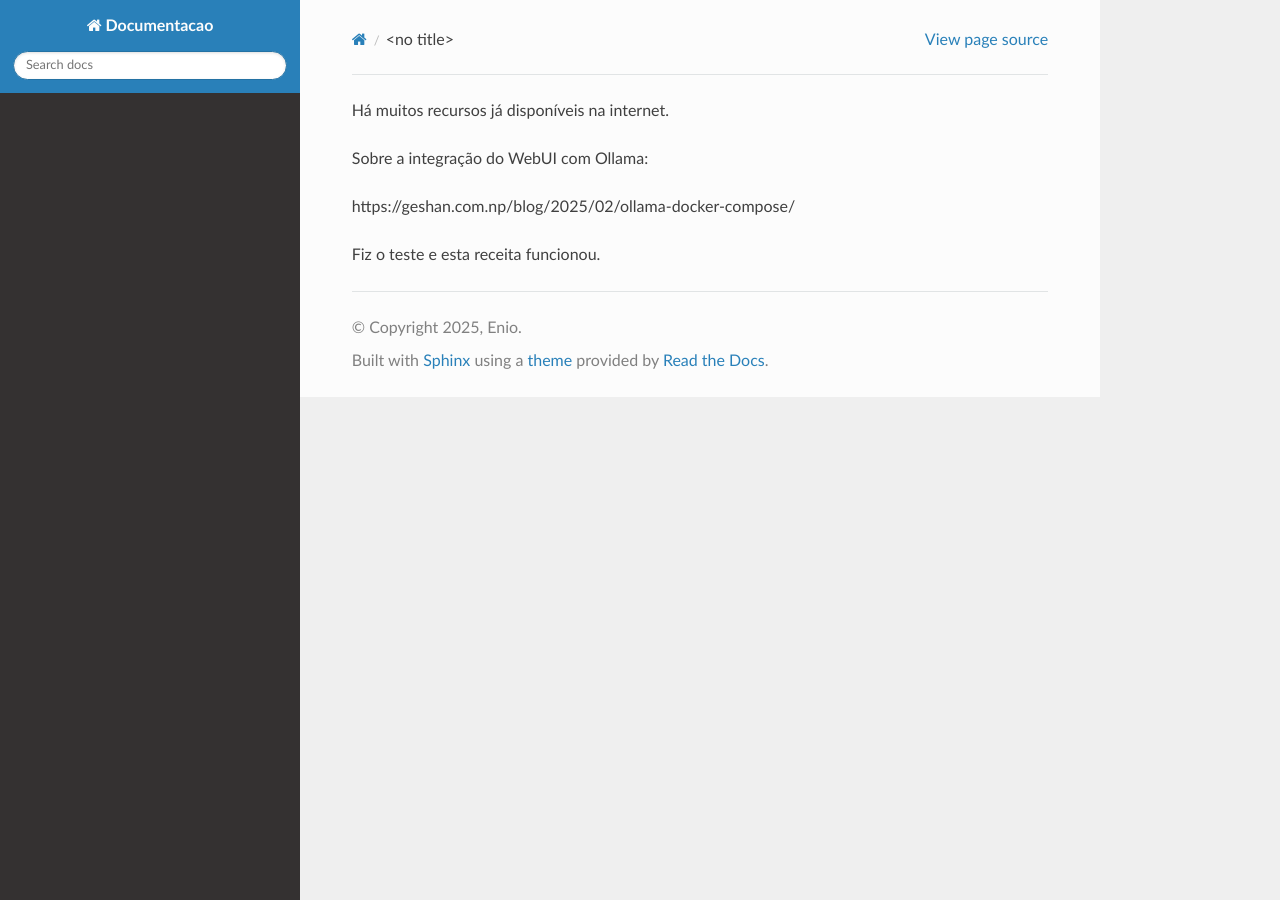
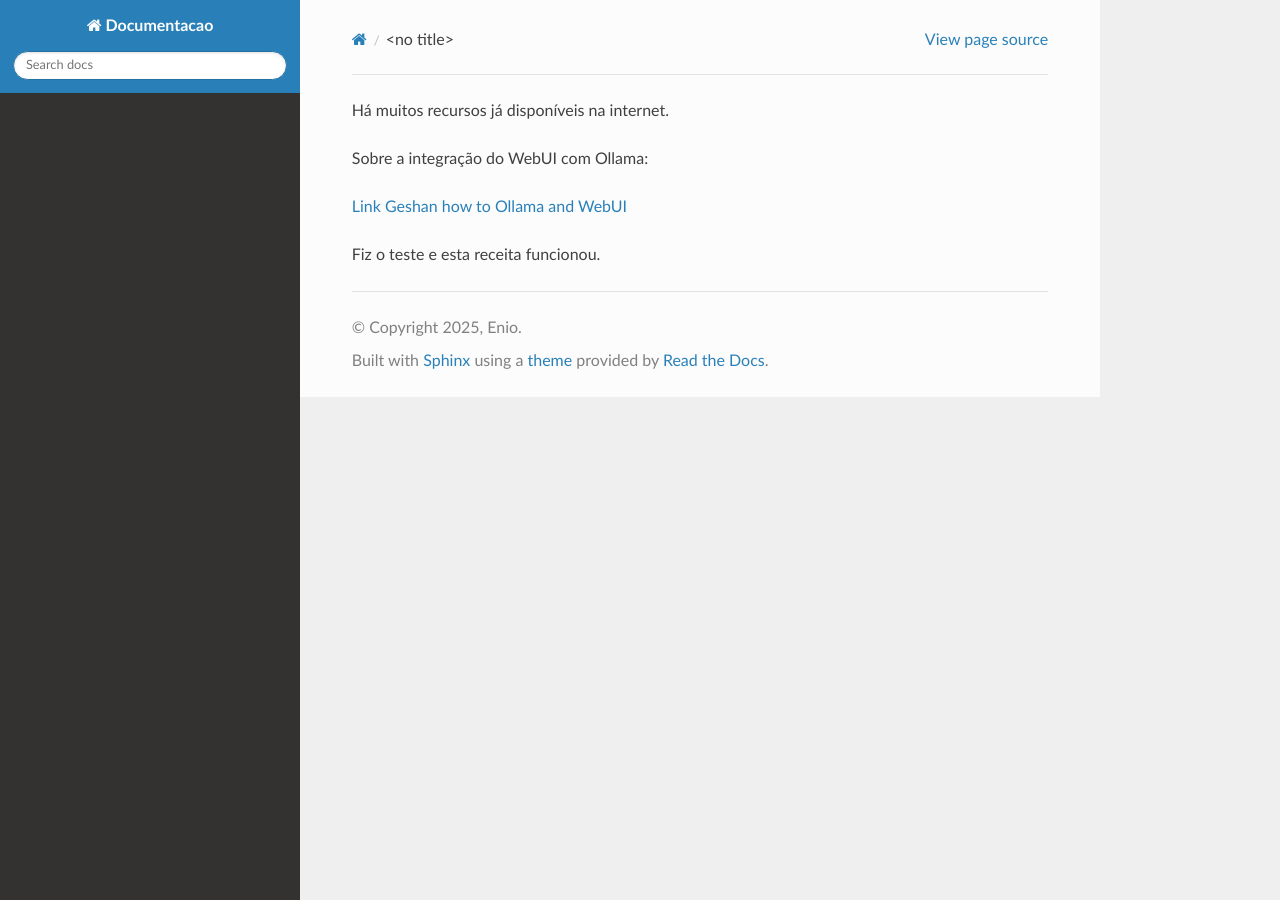
Before and after one commit to eniohandy/Documentacao, a Sphinx documentation site: the page built from docs/source/webui.md, in a window 1280 px wide. Built offline with Sphinx 7.4.7 and the Read the Docs theme 3.1.0, drawn with Linux system fonts in a browser that asks for light colours.

Commit message:
Update webui.md

```diff
--- a/docs/source/webui.md
+++ b/docs/source/webui.md
@@ -2,6 +2,6 @@ Há muitos recursos já disponíveis na internet.
 
 Sobre a integração do WebUI com Ollama:
 
-https://geshan.com.np/blog/2025/02/ollama-docker-compose/
+<a href="https://geshan.com.np/blog/2025/02/ollama-docker-compose/" target="_blank"> Link Geshan how to Ollama and WebUI</a><br>
 
 Fiz o teste e esta receita funcionou.
```
